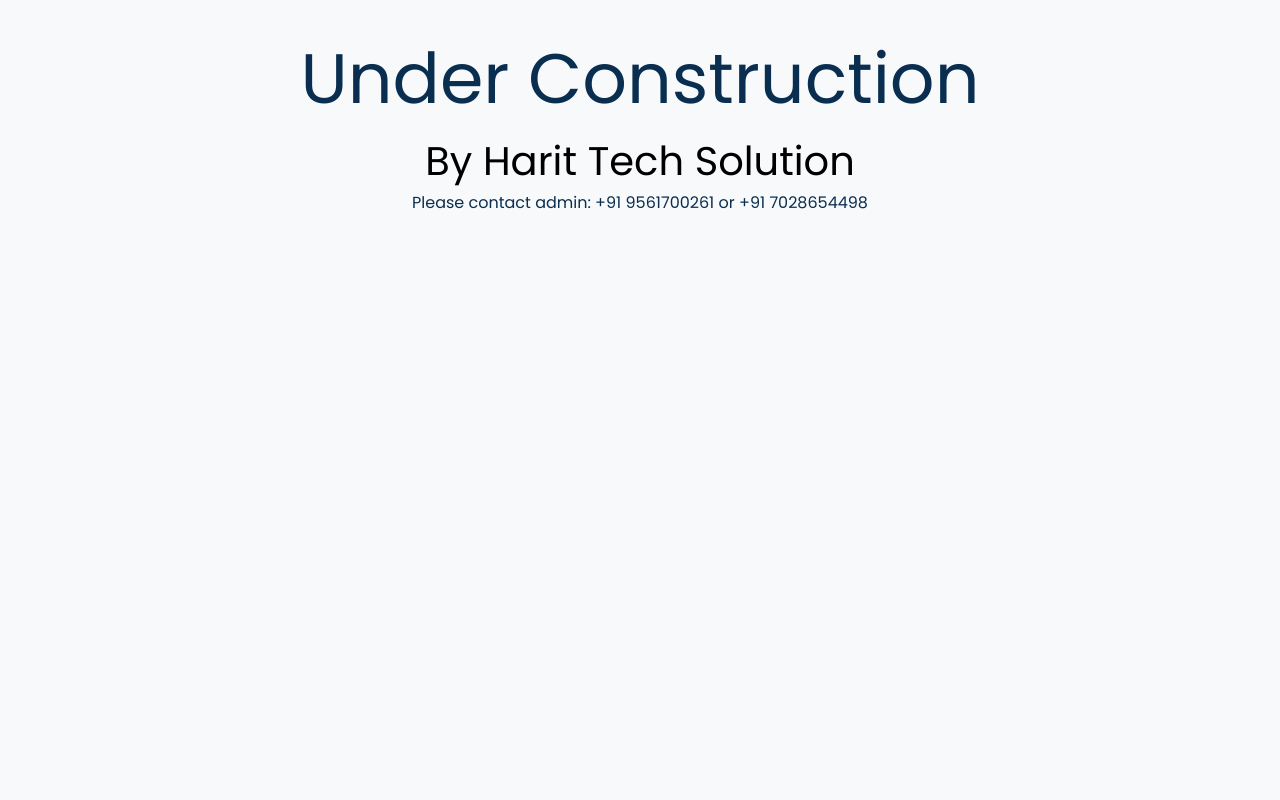
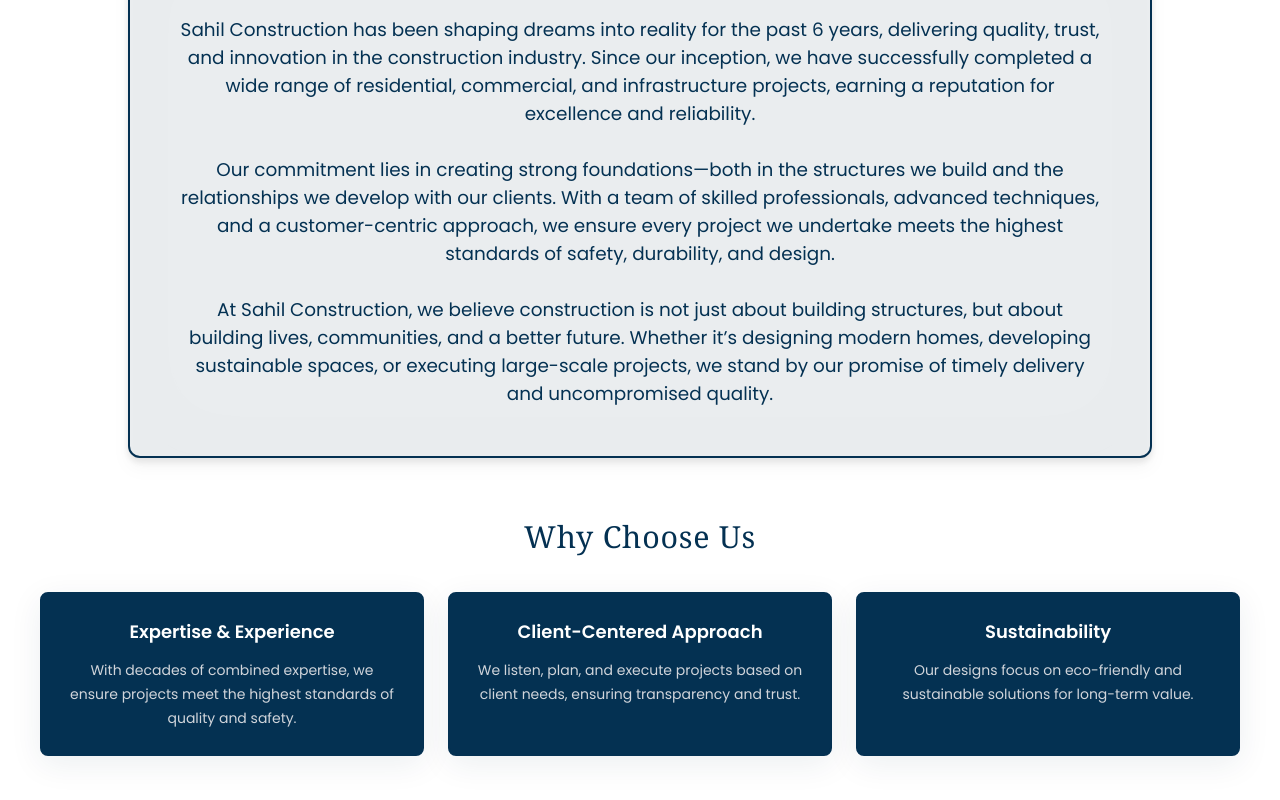
Before and after one commit to HarITTech/SahilConstruction, a React (Vite) app in the folder frontend/: page /about in a window 1280 px wide. Shown: the part 280-1080 px from the top of the page. Before the commit the page ends 800 px from the top, so only its background shows below. Built offline with nearby package versions, Linux system fonts and the light colour scheme.

Commit message:
server started

```diff
--- a/frontend/index.html
+++ b/frontend/index.html
@@ -34,12 +34,13 @@
   <link rel="canonical" href="https://www.sahilconstructionwardha.in/" />
 </head>
 
-<body style="align-items: center; justify-content: center; display: flex; flex-direction: column; height: 100vh;">
-  <!-- <div id="root"></div> -->
-  <!-- <script type="module" src="/src/main.jsx"></script> -->
-   <h1 style="font-size: 70px; text-align: center;">Under Construction</h1>
-   <a href="https://harittech.in/" style="font-size: 40px; text-align: center; color: black;">By Harit Tech Solution</a>
-   <p>Please contact admin: +91 9561700261 or +91 7028654498</p>
+<body>
+   <!-- style="align-items: center; justify-content: center; display: flex; flex-direction: column; height: 100vh;" -->
+  <div id="root"></div>
+  <script type="module" src="/src/main.jsx"></script>
+   <!-- <h1 style="font-size: 70px; text-align: center;">Under Construction</h1> -->
+   <!-- <a href="https://harittech.in/" style="font-size: 40px; text-align: center; color: black;">By Harit Tech Solution</a> -->
+   <!-- <p>Please contact admin: +91 9561700261 or +91 7028654498</p> -->
 </body>
 
 </html>
--- a/frontend/src/pages/About.jsx
+++ b/frontend/src/pages/About.jsx
@@ -1,11 +1,12 @@
 import React from "react";
+import founder from "../assets/founder.jpg"
 
 const teamMembers = [
   {
-    name: "John Doe",
+    name: "Ashish Meshram",
     role: "CEO & Founder",
-    img: "https://encrypted-tbn0.gstatic.com/images?q=tbn:ANd9GcQDnAV2195eKjdsIWb9qODnuYgxUnwJ0exESA&s",
-    desc: "John drives the company vision with a decade of experience in construction management and business strategy.",
+    img: founder,
+    desc: "Ashish leads Sahil Construction with a clear vision of delivering strong, reliable, and innovative building solutions that stand the test of time.",
   },
   {
     name: "Jane Smith",
@@ -97,8 +98,9 @@
               <img
                 src={member.img}
                 alt={member.name}
-                className="w-full aspect-square object-cover mb-4 rounded-lg"
+                className="w-full h-auto object-cover mb-4 rounded-lg"
               />
+              {/* aspect-square */}
               <div className="text-[#043152] font-bold  text-lg mb-1">
                 {member.name}
               </div>
```
Also changed, not shown: frontend/src/assets/founder.jpg (added).
